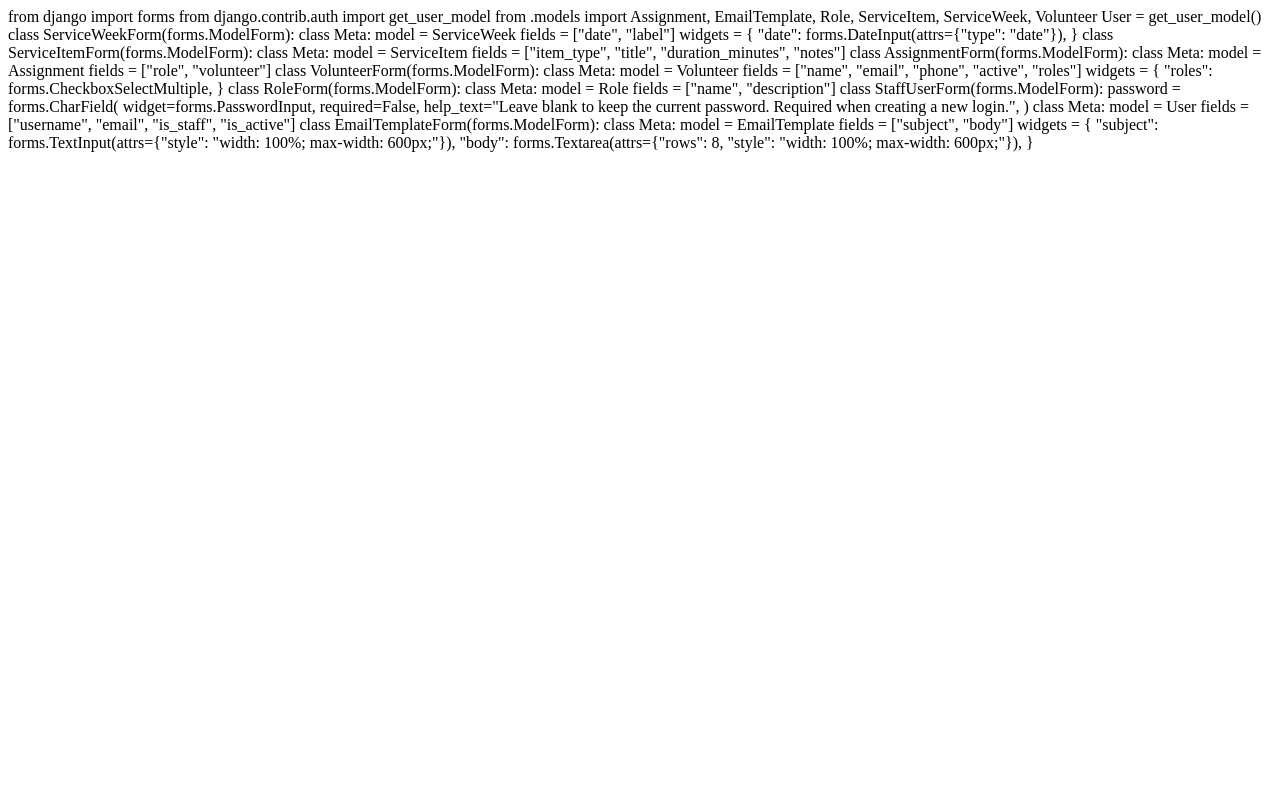
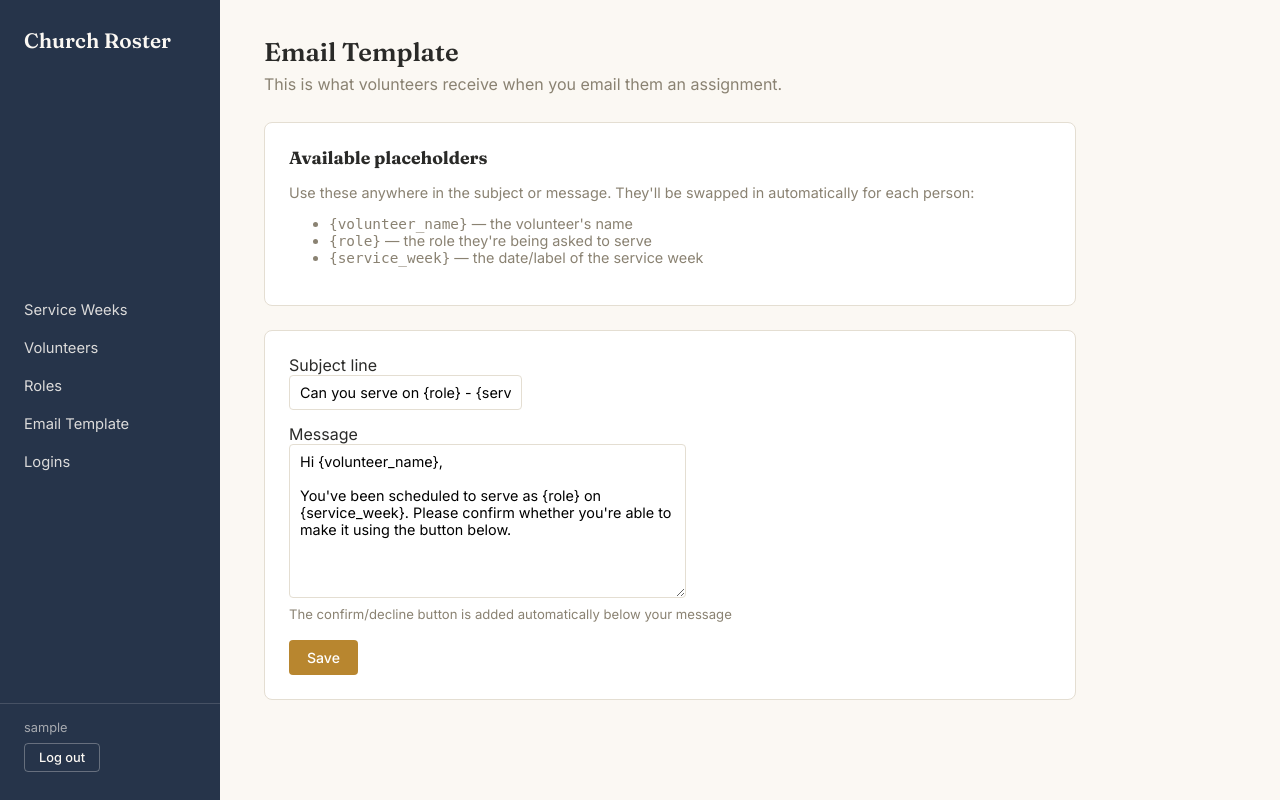
Before and after one commit to cambridgebaptistchurchnz-arch/Planning-Webapp, a Django app: page /email-template/ in a window 1280 px wide. Run offline with Django 5.2, Linux system fonts and the light colour scheme; the visitor is signed in with stand-in values (Sample User, id 1); data comes from the database, SQL or seed files in the repository.

Commit message:
Fix email template files that got swapped

```diff
--- a/scheduling/templates/scheduling/email_template_form.html
+++ b/scheduling/templates/scheduling/email_template_form.html
@@ -1,64 +1,37 @@
-from django import forms
-from django.contrib.auth import get_user_model
+{% extends "scheduling/dashboard_base.html" %}
 
-from .models import Assignment, EmailTemplate, Role, ServiceItem, ServiceWeek, Volunteer
+{% block content %}
+<h2>Email Template</h2>
+<p class="page-subtitle">This is what volunteers receive when you email them an assignment.</p>
 
-User = get_user_model()
+<div class="panel">
+    <h3>Available placeholders</h3>
+    <p style="font-size: 0.9rem; color: var(--text-quiet); margin-bottom: 0;">
+        Use these anywhere in the subject or message. They'll be swapped in automatically for each person:
+    </p>
+    <ul style="font-size: 0.9rem; color: var(--text-quiet);">
+        <li><code>{volunteer_name}</code> — the volunteer's name</li>
+        <li><code>{role}</code> — the role they're being asked to serve</li>
+        <li><code>{service_week}</code> — the date/label of the service week</li>
+    </ul>
+</div>
 
-
-class ServiceWeekForm(forms.ModelForm):
-    class Meta:
-        model = ServiceWeek
-        fields = ["date", "label"]
-        widgets = {
-            "date": forms.DateInput(attrs={"type": "date"}),
-        }
-
-
-class ServiceItemForm(forms.ModelForm):
-    class Meta:
-        model = ServiceItem
-        fields = ["item_type", "title", "duration_minutes", "notes"]
-
-
-class AssignmentForm(forms.ModelForm):
-    class Meta:
-        model = Assignment
-        fields = ["role", "volunteer"]
-
-
-class VolunteerForm(forms.ModelForm):
-    class Meta:
-        model = Volunteer
-        fields = ["name", "email", "phone", "active", "roles"]
-        widgets = {
-            "roles": forms.CheckboxSelectMultiple,
-        }
-
-
-class RoleForm(forms.ModelForm):
-    class Meta:
-        model = Role
-        fields = ["name", "description"]
-
-
-class StaffUserForm(forms.ModelForm):
-    password = forms.CharField(
-        widget=forms.PasswordInput,
-        required=False,
-        help_text="Leave blank to keep the current password. Required when creating a new login.",
-    )
-
-    class Meta:
-        model = User
-        fields = ["username", "email", "is_staff", "is_active"]
-
-
-class EmailTemplateForm(forms.ModelForm):
-    class Meta:
-        model = EmailTemplate
-        fields = ["subject", "body"]
-        widgets = {
-            "subject": forms.TextInput(attrs={"style": "width: 100%; max-width: 600px;"}),
-            "body": forms.Textarea(attrs={"rows": 8, "style": "width: 100%; max-width: 600px;"}),
-        }
+<div class="panel">
+    <form method="post">
+        {% csrf_token %}
+        <div class="field" style="margin-bottom: 14px;">
+            <label>Subject line</label><br>
+            {{ form.subject }}
+            {% if form.subject.errors %}<p style="color: var(--clay); font-size: 0.85rem;">{{ form.subject.errors|join:", " }}</p>{% endif %}
+        </div>
+        <div class="field" style="margin-bottom: 18px;">
+            <label>Message</label><br>
+            {{ form.body }}
+            <p style="font-size: 0.82rem; color: var(--text-quiet); margin-top: 4px;">
+                The confirm/decline button is added automatically below your message
+            </p>
+        </div>
+        <button type="submit" class="btn-primary">Save</button>
+    </form>
+</div>
+{% endblock %}
```
